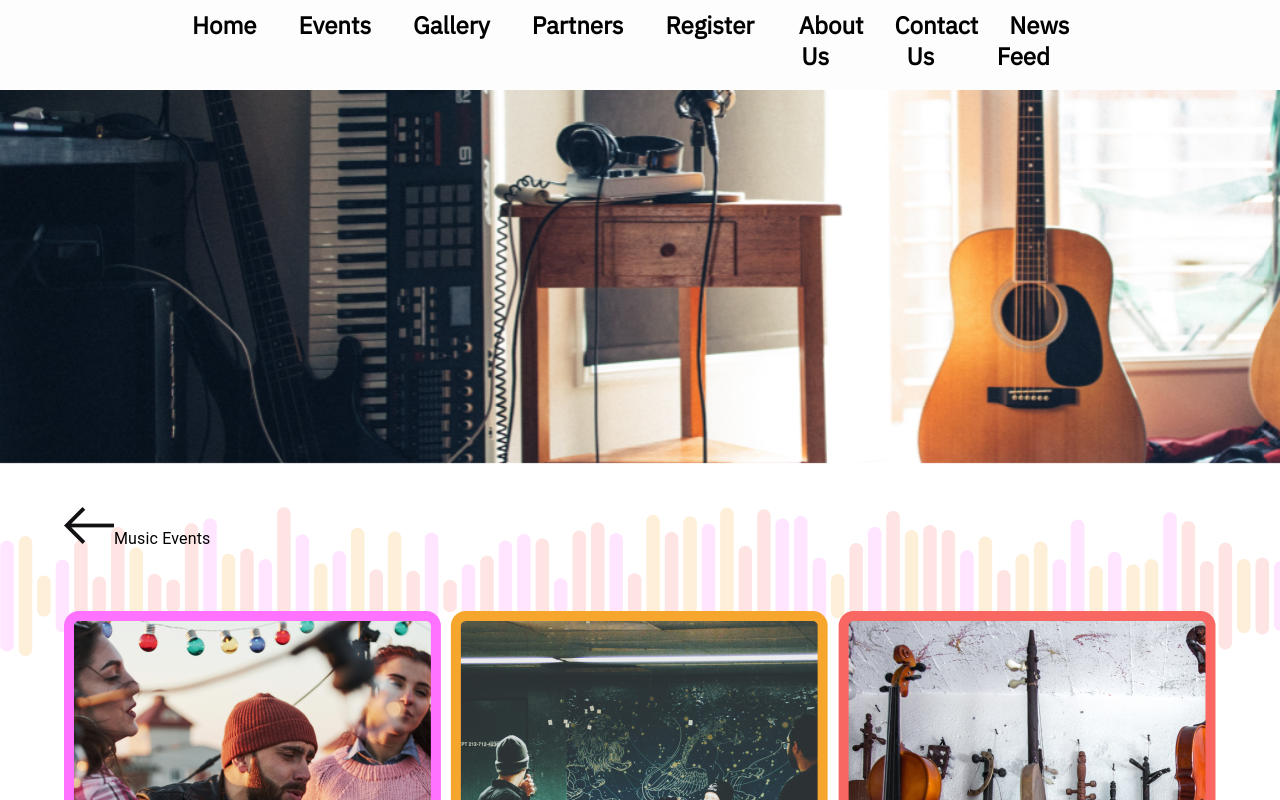
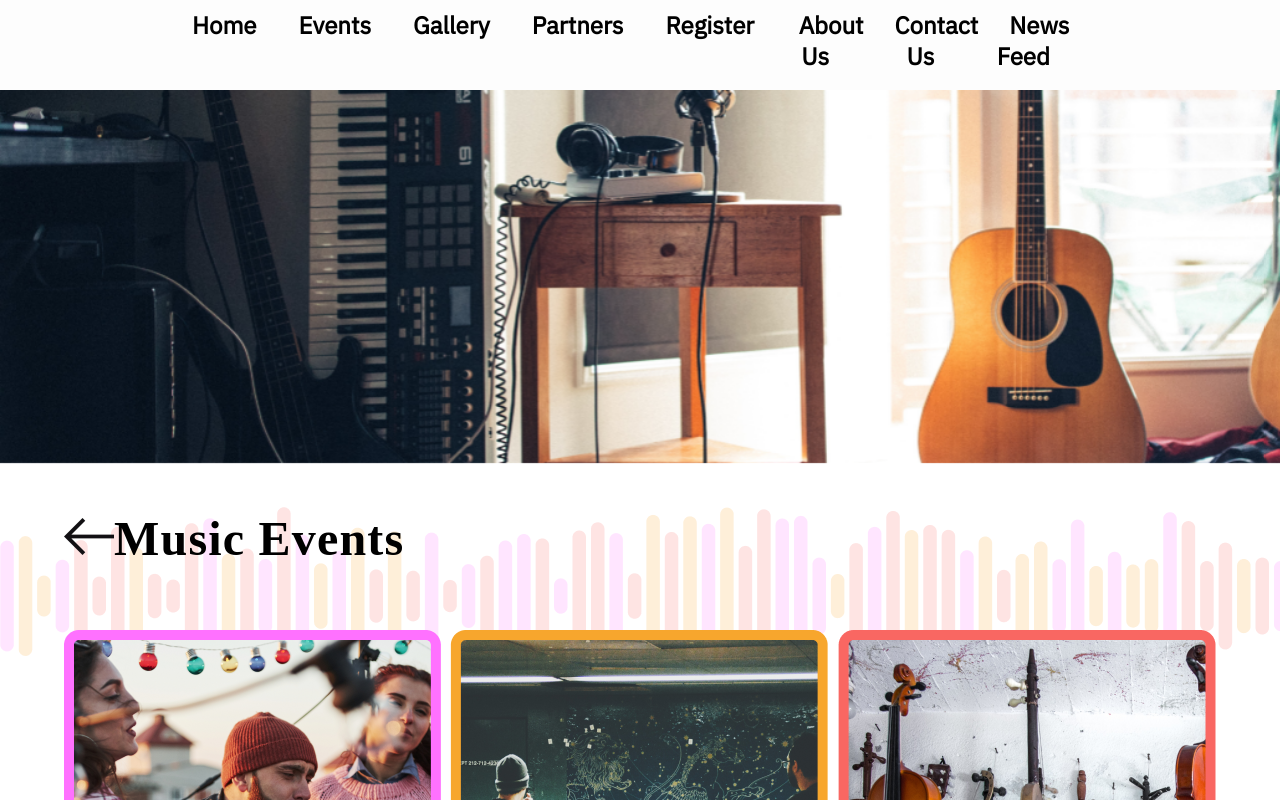
Before and after one commit to Ecstasia-22/Ecstasia-2022-Web, a React (Create React App) app: page /music in a window 1280 px wide. Shown: the top 800 px of the page. Built offline with nearby package versions, Linux system fonts and the light colour scheme.

Commit message:
Heading Font Add

```diff
--- a/src/pages/Events/music.css
+++ b/src/pages/Events/music.css
@@ -16,3 +16,14 @@
   text-align: center;
   letter-spacing: 0.025em;
 }
+.mscfont{
+  font-family: Neue Helvetica;
+  font-size: 48px;
+  font-style: normal;
+  font-weight: 700;
+  line-height: 63px;
+  letter-spacing: 0.025em;
+  text-align: center;
+
+
+}
--- a/src/pages/Events/music.jsx
+++ b/src/pages/Events/music.jsx
@@ -29,7 +29,7 @@ export default function Music() {
           <Grid item>
             <Typography className="musicTypo">
               <img src={Back} alt="backspace image" />
-              Music Events
+              <span className="mscfont">Music Events</span>
             </Typography>
           </Grid>
         </Grid>
```
Also changed, not shown: 1 other file (tests, documents, lock files or other folders).
